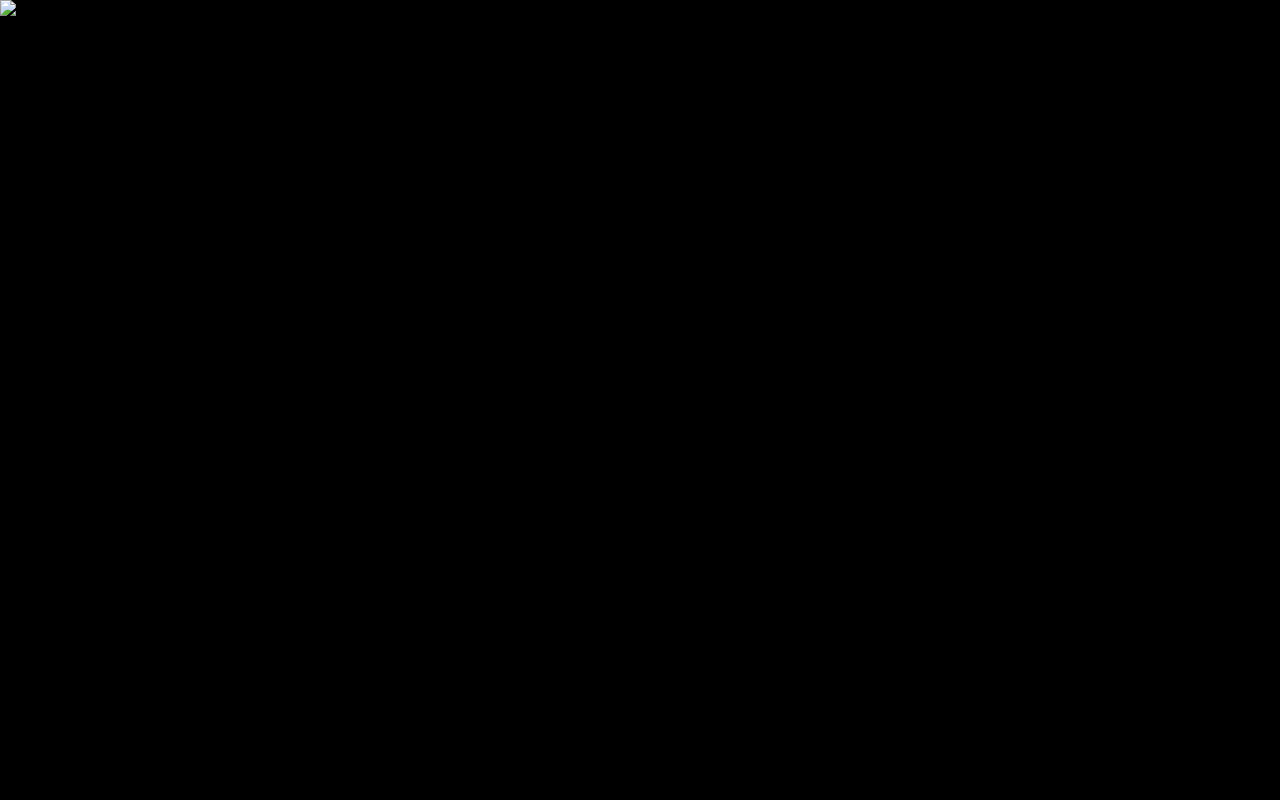
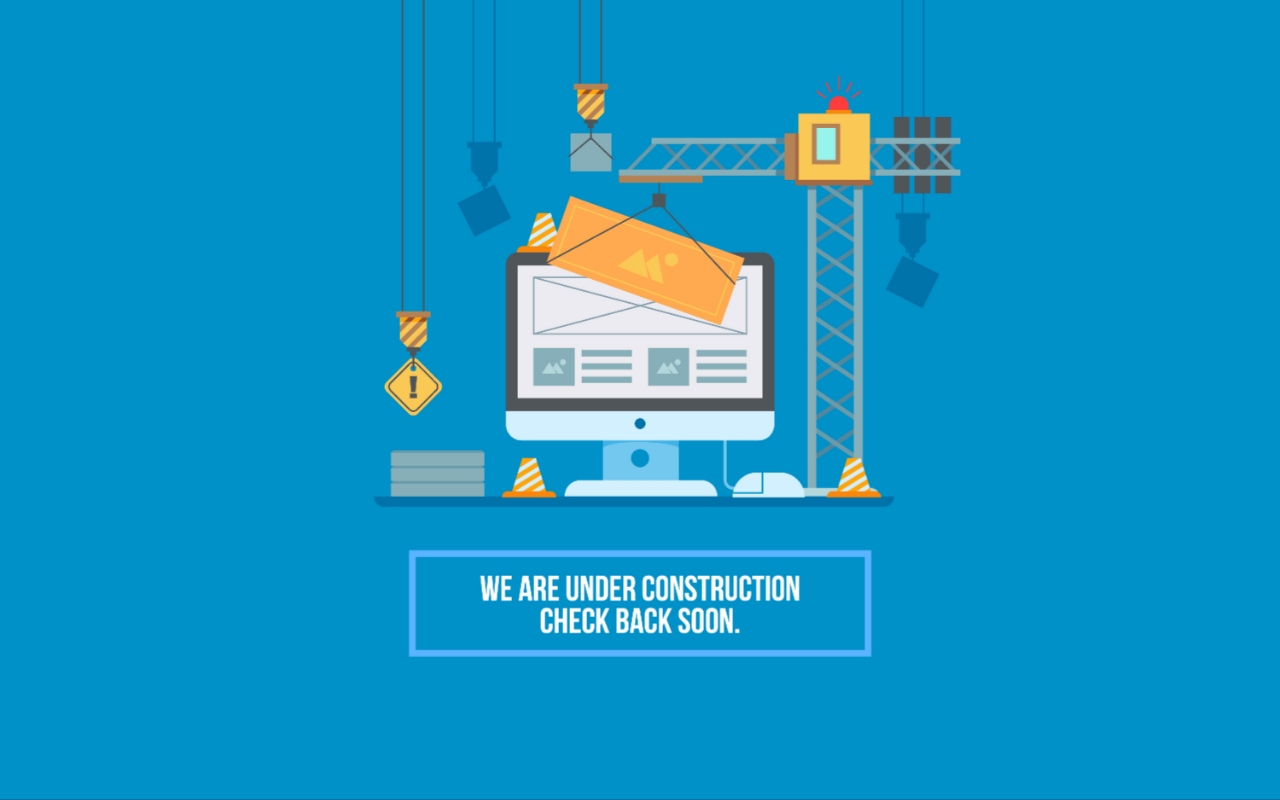
Before and after one commit to MPV87/KO, a plain HTML site: page index.html in a window 1280 px wide. Drawn offline with Linux system fonts and the light colour scheme.

Commit message:
Update index.html

```diff
--- a/index.html
+++ b/index.html
@@ -22,6 +22,6 @@
   </style>
 </head>
 <body>
-  <img class="bg" src="/blob/main/im-aufbau.jpg" alt="Seite im Aufbau">
+  <img class="bg" src="/im-aufbau.jpg" alt="Seite im Aufbau">
 </body>
 </html>
```
